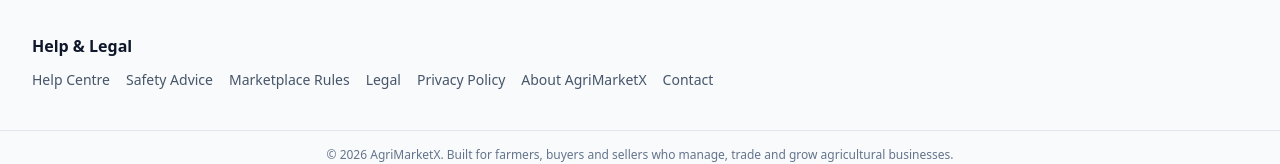
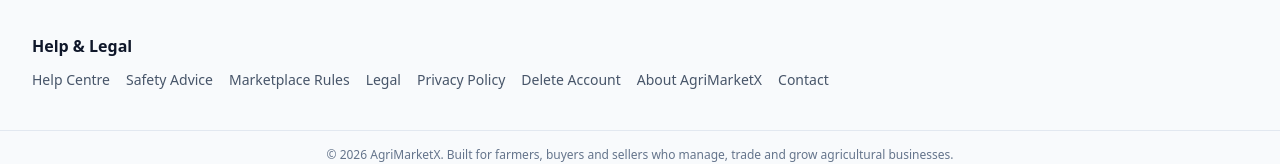
Before and after one commit to Stability-ps/Agrimarketx, a Next.js app: page /faq in a window 1280 px wide. Shown: the part 1560-1724 px from the top of the page. Built offline with nearby package versions, Linux system fonts and the light colour scheme.

Commit message:
Link account deletion page in footer

```diff
--- a/src/components/marketing/MarketingShell.tsx
+++ b/src/components/marketing/MarketingShell.tsx
@@ -16,6 +16,7 @@
   { href: "/marketplace-rules", label: "Marketplace Rules" },
   { href: "/legal", label: "Legal" },
   { href: "/privacy", label: "Privacy Policy" },
+  { href: "/account-deletion", label: "Delete Account" },
   { href: "/about", label: "About AgriMarketX" },
   { href: "/contact", label: "Contact" }
 ];
```
